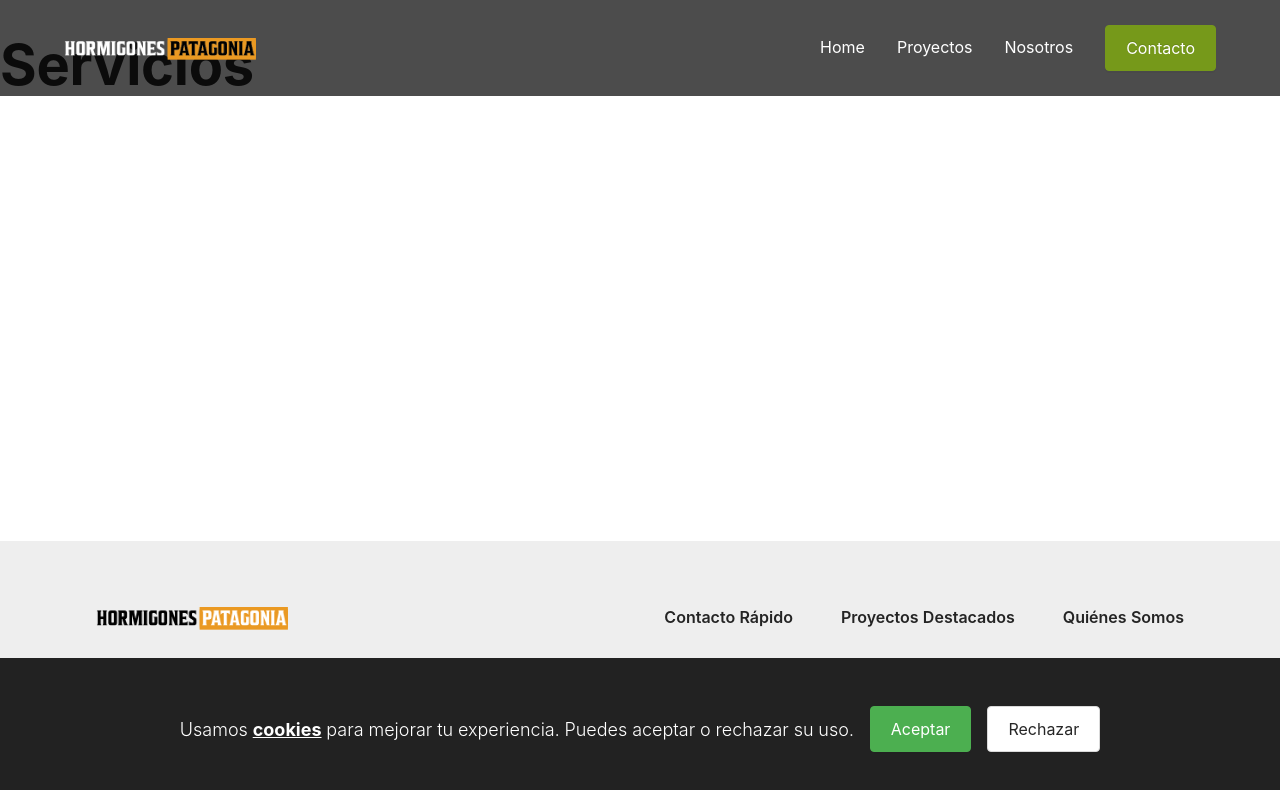
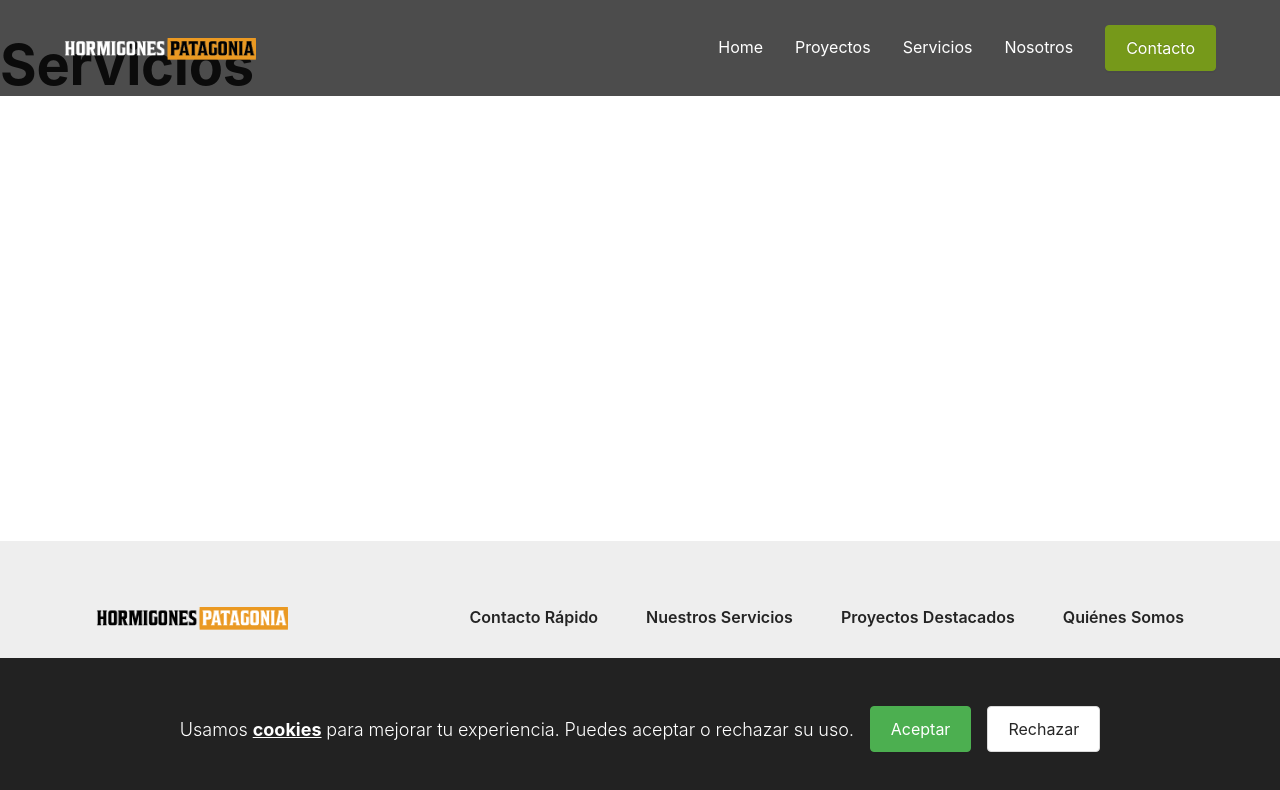
Before and after one commit to BCaceres87/hormigones-patagonia-website, a React (Vite) app: page /services in a window 1280 px wide. Shown: the top 790 px of the page. Built offline with nearby package versions, Linux system fonts and the light colour scheme.

Commit message:
uncomment "services" links

```diff
--- a/src/components/footer.jsx
+++ b/src/components/footer.jsx
@@ -21,9 +21,9 @@ const Footer = () => {
         <li>
           <Link to="/contact">Contacto Rápido</Link>
         </li>
-         {/* <li>
+        <li>
           <Link to="/services">Nuestros Servicios</Link>
-         </li> */}
+        </li>
         <li>
           <Link to="/projects">Proyectos Destacados</Link>
         </li>
--- a/src/components/nav-bar.jsx
+++ b/src/components/nav-bar.jsx
@@ -56,7 +56,7 @@ const NavBar = () => {
             Proyectos
           </Link>
         </li>
-        {/* <li>
+        <li>
           <Link
             activeclass="active"
             to= '/services'
@@ -67,7 +67,7 @@ const NavBar = () => {
           >
             Servicios
           </Link>
-        </li>*/}
+        </li>
         <li>
           <Link
             activeclass="active"
--- a/src/pages/home.jsx
+++ b/src/pages/home.jsx
@@ -27,12 +27,12 @@ const Home = () => {
               >
                 Conócenos
               </Button>
-              {/* <Button
+              <Button
                 className={styles.services_button}
                 onClick={() => navigate('/services')}
               >
                 Servicios
-              </Button> */}
+              </Button>
             </div>
           </div>
         </Wrapper>
@@ -46,22 +46,22 @@ const Home = () => {
              image={Services}
              title="Soluciones efectivas para todos tus proyectos de construcción"
              description="Ofrecemos hormigón premezclado de alta calidad para tus obras."
-            //  linkText="Nuestros servicios"
-            //  path="/services"
+             linkText="Nuestros servicios"
+             path="/services"
            />
            <Card
              image={Arid}
              title="Soluciones efectivas para todos tus proyectos de construcción"
              description="Disponemos de gravilla, arena y otros áridos para tus necesidades."
             //  linkText="Nuestros áridos"
-            //  path="/services"
+            //  path="
            />
            <Card
              image={Cement}
              title="Soluciones efectivas para todos tus proyectos de construcción"
              description="Proporcionamos cemento que cumple con los más altos estándares."
-            //  linkText="Nuestros proyectos"
-            //  path="/projects"
+             linkText="Nuestros proyectos"
+             path="/projects"
            />
          </div>
        </Wrapper>
```
Lines whose indentation alone changed are shown as unchanged.
